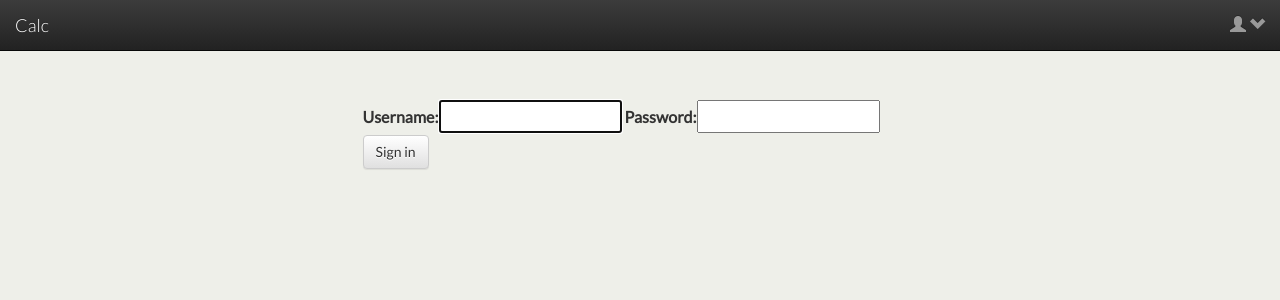
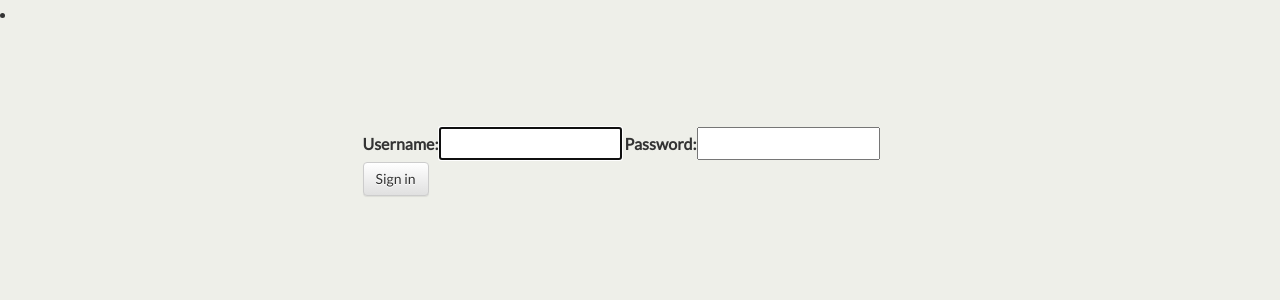
Before and after one commit to tsh/uni-s9, a Django app: page /login/ in a window 1280 px wide. Shown: the top 300 px of the page. Run offline with Django 3.2, Linux system fonts and the light colour scheme.

Commit message:
auth calc

```diff
--- a/uni/calc/views.py
+++ b/uni/calc/views.py
@@ -2,10 +2,12 @@ from django.shortcuts import render, render_to_response
 from django.http import HttpResponse
 from django.contrib.auth.models import User
 from django.http import HttpResponseRedirect
+from django.contrib.auth.decorators import login_required
 
 from .forms import RegistrationForm, CalcForm
 
 
+@login_required
 def index(request):
     if request.method == 'POST':
         form = CalcForm(request.POST)
--- a/uni/templates/navigation.html
+++ b/uni/templates/navigation.html
@@ -1,42 +1,4 @@
-<nav class="navbar navbar-inverse navbar-fixed-top" role="navigation">
-    <div class="navbar-header">
-        <button type="button" class="navbar-toggle" data-toggle="collapse" data-target=".navbar-collapse">
-            <span class="icon-bar"></span>
-            <span class="icon-bar"></span>
-            <span class="icon-bar"></span>
-        </button>
-        <a class="navbar-brand" href="{% url 'index' %}">Calc</a>
-    </div>
-    <div class="navbar-collapse collapse">
-        <ul class="nav navbar-nav">
- <!--           <li><a href="index.html">Home</a></li>          -->
-            <!--<li><a href="">Table</a></li>-->
 <li class="dropdown">
-                <!--<a href="#" class="dropdown-toggle" data-toggle="dropdown">Action <b class="caret"></b></a>-->
-                <ul class="dropdown-menu">
-                </ul>
-            </li>
-
-            <!--<li><a href="">Contact</a></li>-->
-        </ul>
-
-        <ul class="nav pull-right navbar-nav">
-<!--
-          <li class="dropdown">
-            <a href="#" class="dropdown-toggle" data-toggle="dropdown"><i class="glyphicon glyphicon-search"></i></a>
-            <ul class="dropdown-menu" style="padding:12px;">
-                <form class="form-inline">
-     				<button type="submit" class="btn btn-default pull-right"><i class="glyphicon glyphicon-search"></i></button>
-                    <input type="text" class="form-control pull-left" placeholder="Search">
-                </form>
-              </ul>
-          </li>
--->
-          <li class="dropdown">
-              <a href="#" class="dropdown-toggle" data-toggle="dropdown">
-                  <i class="glyphicon glyphicon-user"></i>
-                  <i class="glyphicon glyphicon-chevron-down"></i>
-              </a>
     <ul class="dropdown-menu pull-right">
         {% if user.is_authenticated %}
         <li><a href="#">Welcome, {{ user.username }}</a></li>
@@ -49,7 +11,3 @@
         {% endif %}
     </ul>
 </li>
-        </ul>
-
-    </div>
-</nav>
--- a/uni/uni/settings.py
+++ b/uni/uni/settings.py
@@ -120,3 +120,4 @@ USE_TZ = True
 
 STATIC_URL = '/static/'
 LOGIN_REDIRECT_URL = '/'
+LOGIN_URL = 'login/'
```
Also changed, not shown: uni/db.sqlite3. Lines whose indentation alone changed are shown as unchanged.
